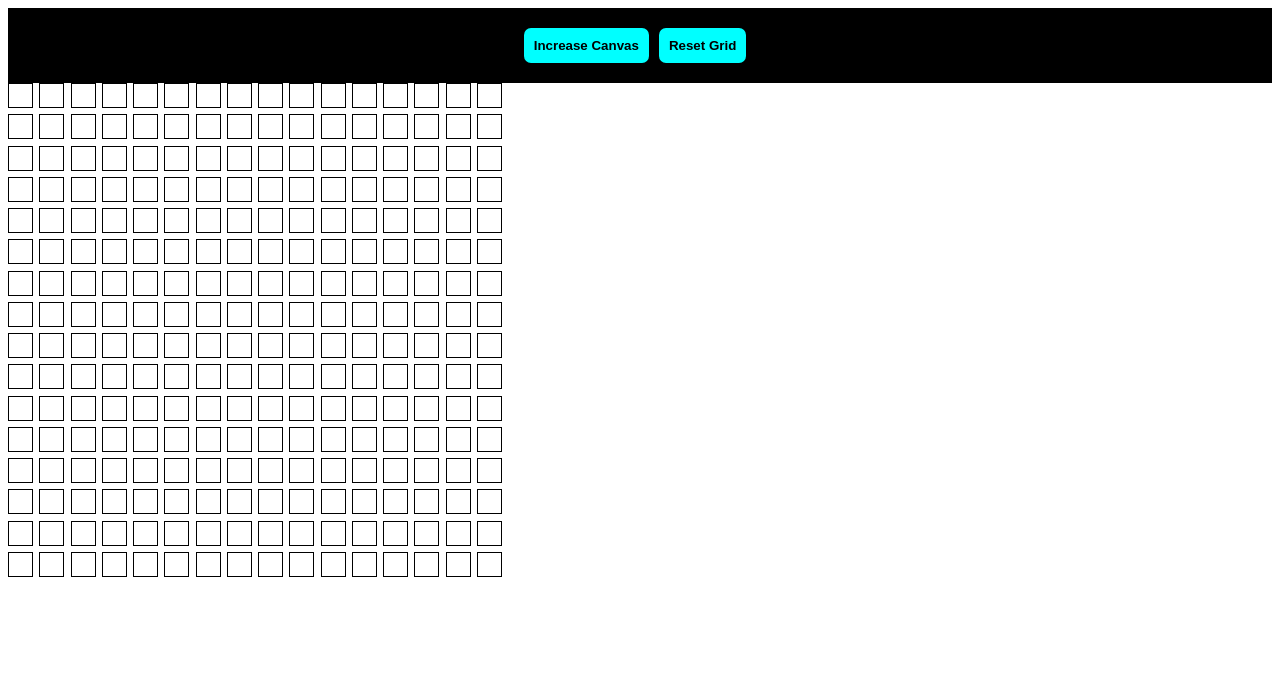
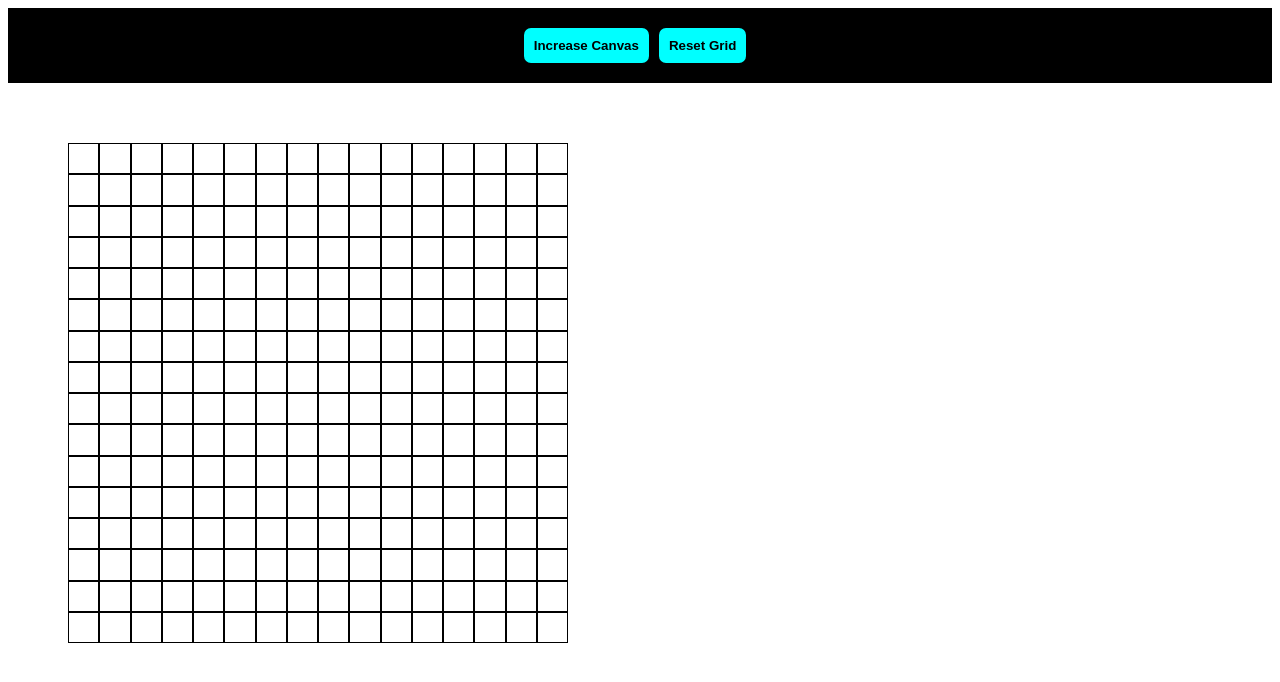
Before and after one commit to EmFey/Etch-a-Sketch, a plain HTML site: page index.html in a window 1280 px wide. Drawn offline with Linux system fonts and the light colour scheme.

Commit message:
Added Css and Js code to add more divs to a fixed area

```diff
--- a/index.html
+++ b/index.html
@@ -13,6 +13,8 @@
         <button class="growGrid">Increase Canvas</button>
         <button class="resetGrid">Reset Grid</button>
     </div>
-    <div class="container"></div>
+    <div class="gridArea">
+        <div class="container"></div>
+    </div>
 </body>
 </html>
--- a/style.css
+++ b/style.css
@@ -1,8 +1,20 @@
+.gridArea {
+    display: flex;
+    justify-content: center;
+    align-items: center;
+    min-width: 300px;
+    min-height: 300px;
+    width: 60vw;
+    height: 60vw;
+    max-width: 600px;
+    max-height: 600px;
+    margin: 10px;
+}
+
 .container {
     width: 500px;
     height: 500px;
     display: grid;
-    background-color: white;
 }
 
 .configure {
@@ -15,10 +27,6 @@
 
 .container>div {
     border: 1px solid black;
-    height: 25px;
-    width: 25px;
-    box-sizing: border-box;
-    display: inline-block;
 }
 
 .divHover {
```
